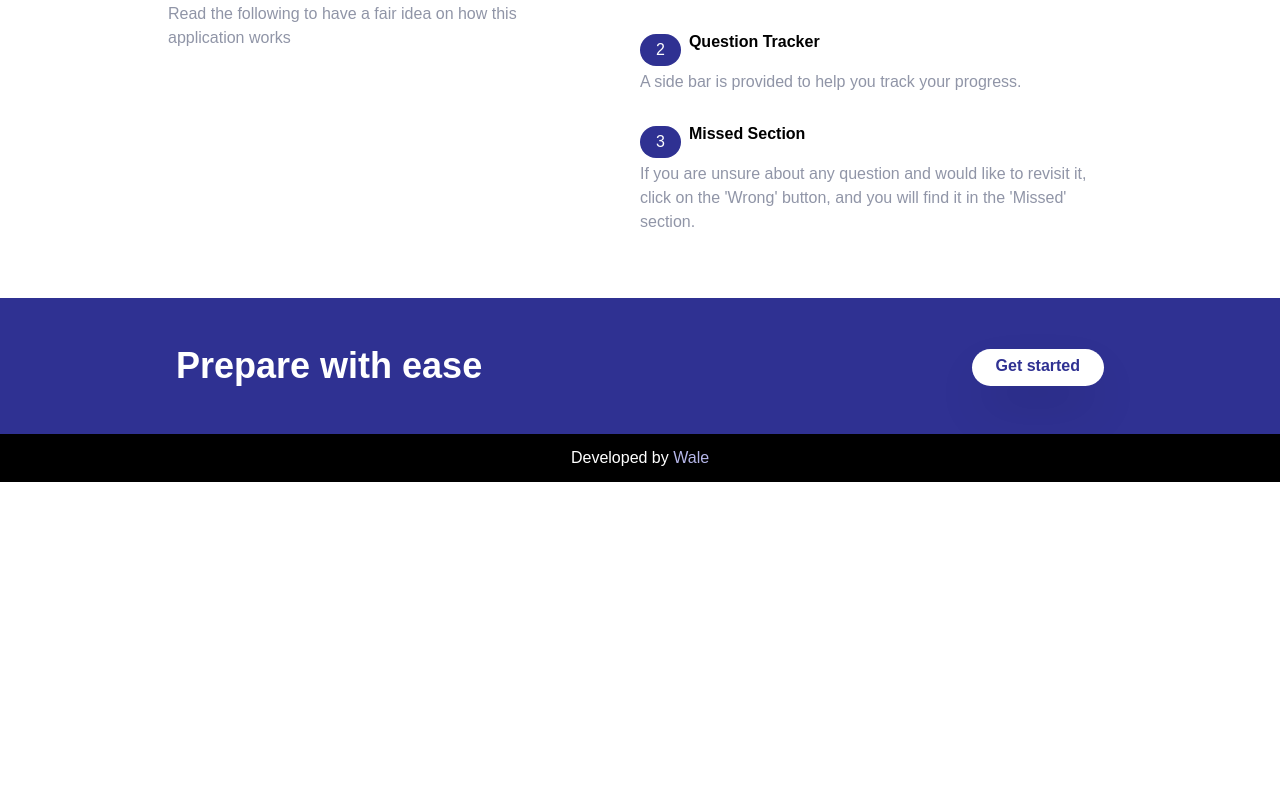
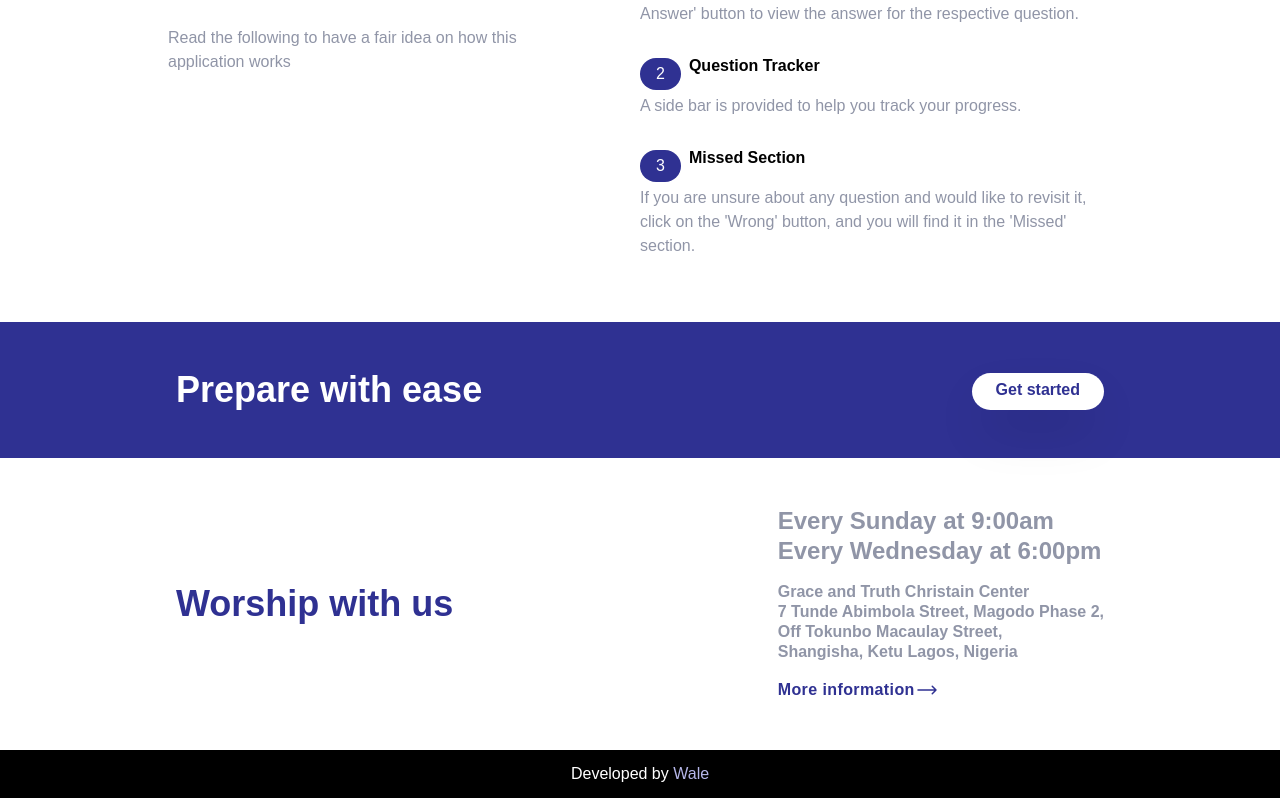
Before and after one commit to Fesor24/bible-quiz-web, an Angular app: page / in a window 1280 px wide. Shown: the part 1334-2132 px from the top of the page. Before the commit the page ends 1816 px from the top, so only its background shows below. Built offline with nearby package versions, Linux system fonts and the light colour scheme.

Commit message:
Home page

```diff
--- a/src/app/app.component.html
+++ b/src/app/app.component.html
@@ -44,7 +44,7 @@
 
 <!-- Instructions -->
 <section id="instructions">
-  <div class="container flex flex-col px-4 pb-16 mx-auto mt-10 space-y-12 md:space-y-0 md:flex-row">
+  <div class="container flex flex-col px-4 pb-16 pt-6 mx-auto mt-10 space-y-12 md:space-y-0 md:flex-row">
 
     <div class="flex flex-col space-y-12 md:w-1/2">
       <h2 class="max-w-md text-4xl font-bold text-center md:text-left">About</h2>
@@ -75,7 +75,7 @@
 <section id="cta" class="bg-darkblue">
   <div class="container flex flex-col items-center justify-between px-6 py-24 mx-auto space-y-12
   md:py-12 md:flex-row md:space-y-0">
-  <h2 class="text-5xl font-bold leading-tight text-center text-white md:text-4xl ms:max-w-xl md:text-left">
+  <h2 class="text-4xl font-bold leading-tight text-center text-white md:text-4xl ms:max-w-xl md:text-left">
     Prepare with ease
   </h2>
 
@@ -86,6 +86,44 @@
 
 </section>
 
+<!-- Worship with us -->
+<section id="worship">
+  <div class="container flex flex-col items-center justify-between px-6 py-24 mx-auto space-y-12
+  md:py-12 md:flex-row md:space-y-0">
+  <h2 class="text-4xl font-bold leading-tight text-center text-darkblue md:text-4xl ms:max-w-xl md:text-left">
+    Worship with us
+  </h2>
+
+  <div class="flex flex-col space-y-4">
+    <div class="text-2xl font-semibold text-darkGrayishBlue">
+      <p class="leading-tight">Every Sunday at 9:00am</p>
+      <p class="leading-tight">Every Wednesday at 6:00pm</p>
+    </div>
+
+    <div class="text-1xl font-semibold text-darkGrayishBlue">
+        <p class="leading-tight">Grace and Truth Christain Center</p>
+      <p class="leading-tight">7 Tunde Abimbola Street, Magodo Phase 2,</p>
+      <p class="leading-tight">Off Tokunbo Macaulay Street, </p>
+      <p class="leading-tight">Shangisha, Ketu Lagos, Nigeria</p>
+    </div>
+
+
+
+       <a class="text-darkblue font-bold tracking-wide flex cursor-pointer" href="https://graceandtruthng.org/" target="_blank">
+          <span>More information</span>
+          <span>
+                 <svg class="w-4 h-4 ml-2" xmlns="http://www.w3.org/2000/svg" fill="none" viewBox="0 0 24 24" stroke-width="1.5" stroke="currentColor" class="w-6 h-6">
+  <path stroke-linecap="round" stroke-linejoin="round" d="M17.25 8.25L21 12m0 0l-3.75 3.75M21 12H3" />
+</svg>
+          </span>
+
+
+        </a>
+  </div>
+  </div>
+
+</section>
+
 <!-- Footer -->
 <section id="footer" class="bg-black">
   <p class="text-white text-center p-3">Developed by <a href="mailto:onafesowale@gmail.com" class="text-lightdarkblue">Wale</a>
```
